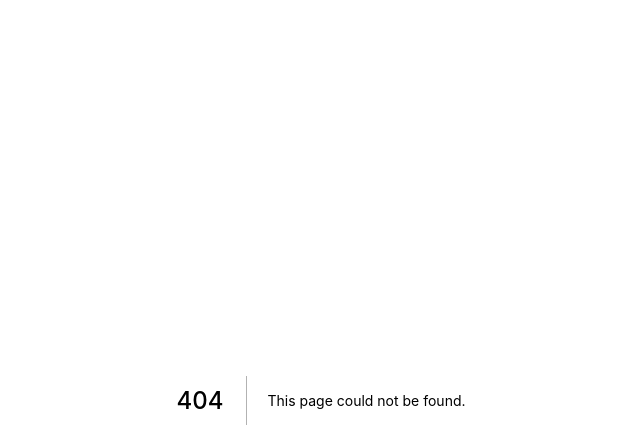
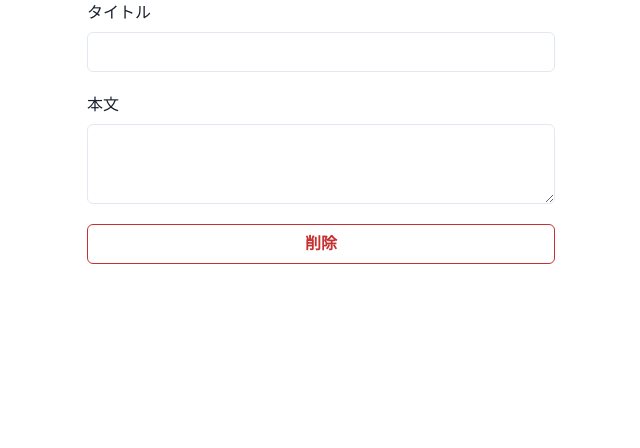
Before and after one commit to mk-0A0/blog-app, a Next.js app in the folder frontend/: page /1/edit in a window 1280 px wide. Before the commit this address had no page. Shown: the top 448 px of the page, without its empty margins (319-959 px from the left). Built offline with nearby package versions, Linux system fonts and the light colour scheme.

Commit message:
🎉create delete post page

```diff
--- /dev/null
+++ b/frontend/src/pages/[post_uuid]/edit/PostDelete.generate.graphql.ts
@@ -0,0 +1,12 @@
+import * as Types from '../../../type/__generate__/graphql';
+
+import { TypedDocumentNode as DocumentNode } from '@graphql-typed-document-node/core';
+export type DeletePostMutationVariables = Types.Exact<{
+  uuid: Types.Scalars['String'];
+}>;
+
+
+export type DeletePostMutation = { __typename?: 'Mutation', deletePost: { __typename?: 'Post', uuid: string } };
+
+
+export const DeletePostDocument = {"kind":"Document","definitions":[{"kind":"OperationDefinition","operation":"mutation","name":{"kind":"Name","value":"deletePost"},"variableDefinitions":[{"kind":"VariableDefinition","variable":{"kind":"Variable","name":{"kind":"Name","value":"uuid"}},"type":{"kind":"NonNullType","type":{"kind":"NamedType","name":{"kind":"Name","value":"String"}}}}],"selectionSet":{"kind":"SelectionSet","selections":[{"kind":"Field","name":{"kind":"Name","value":"deletePost"},"arguments":[{"kind":"Argument","name":{"kind":"Name","value":"uuid"},"value":{"kind":"Variable","name":{"kind":"Name","value":"uuid"}}}],"selectionSet":{"kind":"SelectionSet","selections":[{"kind":"Field","name":{"kind":"Name","value":"uuid"}}]}}]}}]} as unknown as DocumentNode<DeletePostMutation, DeletePostMutationVariables>;
--- /dev/null
+++ b/frontend/src/pages/[post_uuid]/edit/PostDelete.graphql
@@ -0,0 +1,5 @@
+mutation deletePost ( $uuid: String! ){
+    deletePost(uuid: $uuid) {
+        uuid
+    }
+}
--- /dev/null
+++ b/frontend/src/pages/[post_uuid]/edit/index.tsx
@@ -0,0 +1,61 @@
+import { NextPage } from 'next'
+import {
+  Button,
+  Container,
+  FormControl,
+  FormLabel,
+  Input,
+  Textarea,
+  useToast,
+  VStack,
+} from '@chakra-ui/react'
+import { useMutation } from '@apollo/client'
+import { DeletePostDocument } from './PostDelete.generate.graphql'
+import { useRouter } from 'next/router'
+
+const PostEdit: NextPage = () => {
+  const [deletePost, { loading: deleteLoading }] =
+    useMutation(DeletePostDocument)
+
+  const toast = useToast()
+  const { query, push } = useRouter()
+  const onDelete = async () => {
+    try {
+      await deletePost({
+        variables: {
+          uuid: `${query.post_uuid}`,
+        },
+      })
+      toast({ status: 'success', title: '記事を削除しました' })
+      push('/')
+    } catch (e) {
+      toast({ status: 'error', title: '記事を削除できませんでした' })
+    }
+  }
+
+  return (
+    <Container maxW={500} w={'full'} mx={'auto'}>
+      <VStack gap={5}>
+        <FormControl>
+          <FormLabel>タイトル</FormLabel>
+          <Input />
+        </FormControl>
+        <FormControl>
+          <FormLabel>本文</FormLabel>
+          <Textarea />
+        </FormControl>
+        <Button
+          isLoading={deleteLoading}
+          w={'full'}
+          variant={'outline'}
+          colorScheme={'red'}
+          onClick={() => onDelete()}
+        >
+          削除
+        </Button>
+      </VStack>
+    </Container>
+  )
+}
+
+export default PostEdit
```
